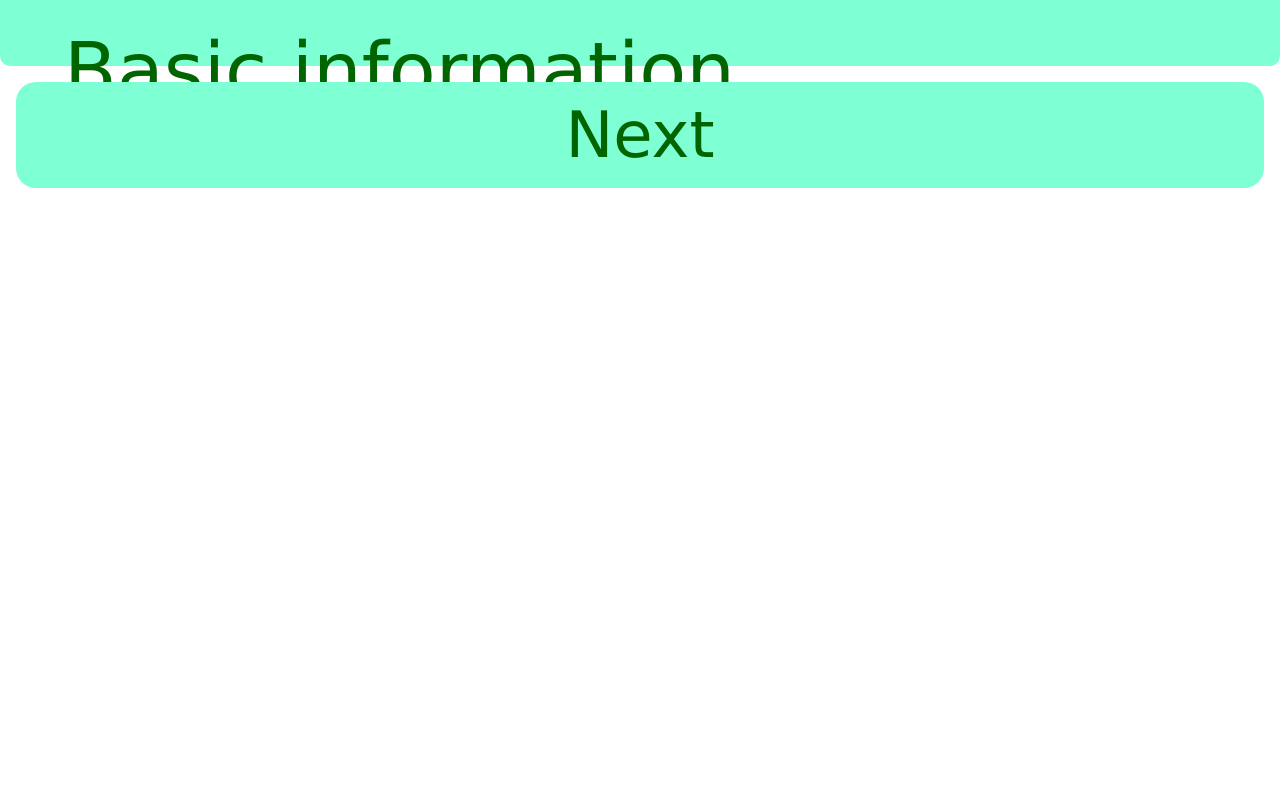
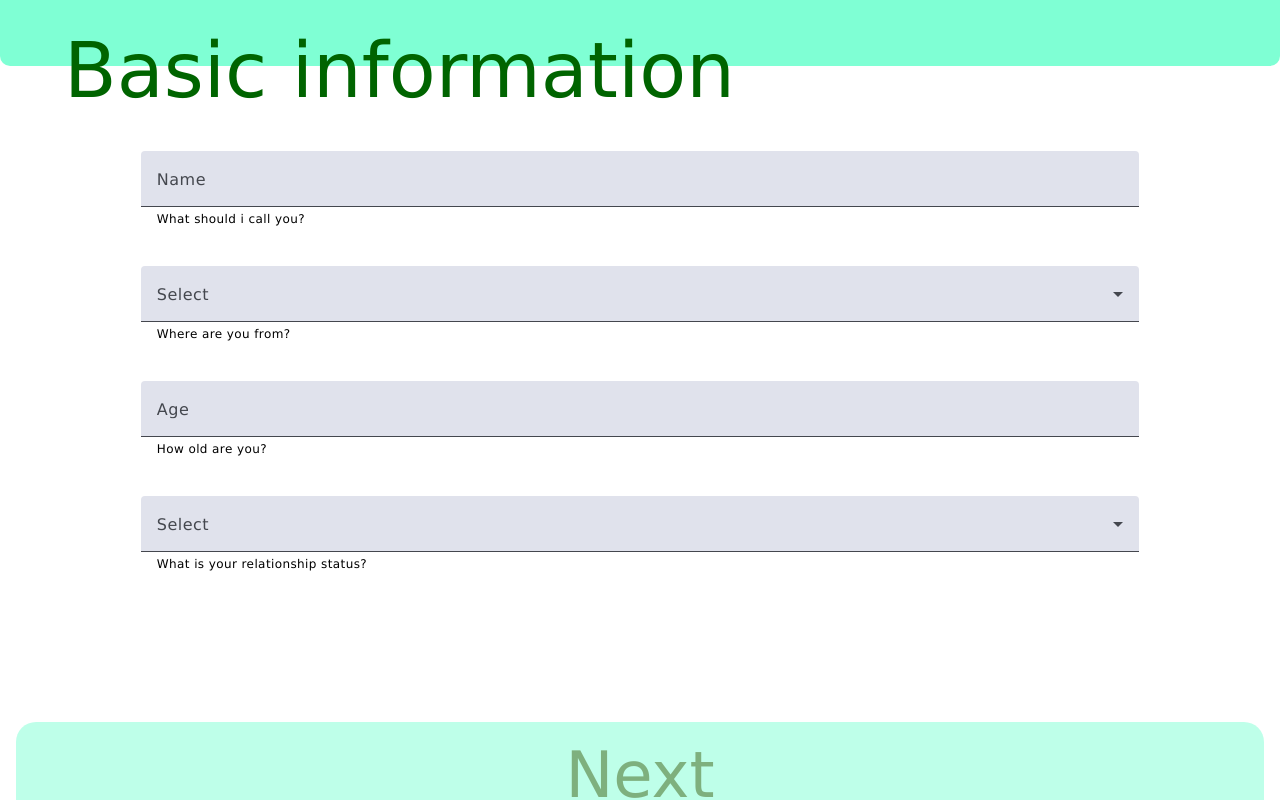
Before and after one commit to ThatGhost/budget-simulator, an Angular app: page /start/first in a window 1280 px wide. Built offline with nearby package versions, Linux system fonts and the light colour scheme.

Commit message:
added material and updated the basic info page

```diff
--- a/angular.json
+++ b/angular.json
@@ -32,6 +32,7 @@
               }
             ],
             "styles": [
+              "@angular/material/prebuilt-themes/azure-blue.css",
               "src/styles.scss"
             ],
             "scripts": []
@@ -91,6 +92,7 @@
               }
             ],
             "styles": [
+              "@angular/material/prebuilt-themes/azure-blue.css",
               "src/styles.scss"
             ],
             "scripts": []
--- a/package.json
+++ b/package.json
@@ -11,10 +11,12 @@
   "private": true,
   "dependencies": {
     "@angular/animations": "^19.0.0",
+    "@angular/cdk": "^19.0.0",
     "@angular/common": "^19.0.0",
     "@angular/compiler": "^19.0.0",
     "@angular/core": "^19.0.0",
     "@angular/forms": "^19.0.0",
+    "@angular/material": "^19.0.0",
     "@angular/platform-browser": "^19.0.0",
     "@angular/platform-browser-dynamic": "^19.0.0",
     "@angular/router": "^19.0.0",
--- a/src/Components/Pages/Start/Start-FirstPage/Start-FirstPage.component.html
+++ b/src/Components/Pages/Start/Start-FirstPage/Start-FirstPage.component.html
@@ -1,3 +1,51 @@
 <div class = "basic-info">
-  <app-Button-Round fontColor="darkgreen" color="aquamarine" content="Next" fontSize = "5vw" class = "button"></app-Button-Round>
+  <form class="form">
+
+    <mat-form-field class = "input">
+      <mat-label>Name</mat-label>
+      <input matInput placeholder="Your Name" #name>
+      <mat-hint>What should i call you?</mat-hint>
+    </mat-form-field>
+
+    <mat-form-field class = "input">
+      <mat-label>Select</mat-label>
+      <mat-select #country>
+        <mat-option value="BE">Belgium</mat-option>
+        <mat-option value="ES">Spain</mat-option>
+      </mat-select>
+      <mat-hint>Where are you from?</mat-hint>
+    </mat-form-field>
+
+    <mat-form-field class = "input">
+      <mat-label>Age</mat-label>
+      <input (input)="IsNumber(age.value)" pattern="[0-9]{1,2}" type="number" matInput placeholder="Your Age" #age>
+      @if (ageIsNumber === false) {
+        <mat-hint class = "error">Please enter a valid age</mat-hint>
+      }
+      @else {
+        <mat-hint>How old are you?</mat-hint>
+      }
+    </mat-form-field>
+
+    <mat-form-field class = "input">
+      <mat-label>Select</mat-label>
+      <mat-select #status>
+        <mat-option value="S">Single</mat-option>
+        <mat-option value="R">Commited relationship</mat-option>
+        <mat-option value="M">Married</mat-option>
+        <mat-option value="K">Married with kids</mat-option>
+      </mat-select>
+      <mat-hint>What is your relationship status?</mat-hint>
+    </mat-form-field>
+
+  </form>
+  <app-Button-Round
+   (Click)="OnNext(name.value, country.value, age.value, status.value)"
+   fontColor="darkgreen"
+   color="aquamarine"
+   content="Next"
+   fontSize = "5vw"
+   class = "button"
+   [style]="'opacity: ' + (CanClickNext(name.value, country.value, age.value, status.value) ? '100%;' : '50%;')"
+   ></app-Button-Round>
 </div>
--- a/src/Components/Pages/Start/Start-FirstPage/Start-FirstPage.component.scss
+++ b/src/Components/Pages/Start/Start-FirstPage/Start-FirstPage.component.scss
@@ -2,6 +2,24 @@
 
 .basic-info {
 
+    .form {
+        width: 100%;
+        height: 70vh;
+        margin-bottom: 10vh;
+        display: flex;
+        flex-direction: column;
+        justify-content: center;
+        align-items: center;
+        gap: 7%;
+
+        .input {
+            width: 80%;
+        }
+
+        .error {
+            color: red;
+        }
+    }
 
     .button {
 
--- a/src/Components/Pages/Start/Start-FirstPage/Start-FirstPage.component.ts
+++ b/src/Components/Pages/Start/Start-FirstPage/Start-FirstPage.component.ts
@@ -1,14 +1,19 @@
 import { Component } from '@angular/core';
 import { AppService } from '../../../../Services/Header.service';
 import { ButtonRoundComponent } from '../../../Standalone/Button-Round/Button-Round.component';
+import {MatFormFieldModule} from '@angular/material/form-field';
+import {MatInputModule} from '@angular/material/input';
+import { MatSelectModule } from '@angular/material/select';
+import { CommonModule } from '@angular/common';
 
 @Component({
   selector: 'app-Start-FirstPage',
   templateUrl: './Start-FirstPage.component.html',
   styleUrls: ['./Start-FirstPage.component.scss'],
-  imports: [ButtonRoundComponent]
+  imports: [ButtonRoundComponent, MatFormFieldModule, MatInputModule, MatSelectModule, CommonModule]
 })
 export class StartFirstPageComponent {
+  public ageIsNumber: boolean | null = null;
 
   constructor(private readonly appService: AppService) {
   }
@@ -19,4 +24,18 @@ export class StartFirstPageComponent {
     this.appService.PlayAnimation(true);
     this.appService.ChangeHeaderName("Basic information");
   }
+
+  public OnNext(name: string, country: string, age: string, status: string) {
+    if(!this.CanClickNext(name, country, age, status)) return;
+  }
+
+  public CanClickNext(name: string, country: string, age: string, status: string): boolean {
+    return !!name && !!country && !!age && !!status && this.ageIsNumber === true;
+  }
+
+  public IsNumber(numb: string) {
+    this.ageIsNumber = !isNaN(parseInt(numb));
+    console.log(this.ageIsNumber);
+  }
+
 }
--- a/src/app/app.config.ts
+++ b/src/app/app.config.ts
@@ -3,7 +3,8 @@ import { provideRouter } from '@angular/router';
 
 import { routes } from './app.routes';
 import { provideAnimations } from '@angular/platform-browser/animations';
+import { provideAnimationsAsync } from '@angular/platform-browser/animations/async';
 
 export const appConfig: ApplicationConfig = {
-  providers: [provideZoneChangeDetection({ eventCoalescing: true }), provideRouter(routes), provideAnimations()]
+  providers: [provideZoneChangeDetection({ eventCoalescing: true }), provideRouter(routes), provideAnimations(), provideAnimationsAsync()]
 };
--- a/src/index.html
+++ b/src/index.html
@@ -6,8 +6,10 @@
   <base href="/">
   <meta name="viewport" content="width=device-width, initial-scale=1">
   <link rel="icon" type="image/x-icon" href="favicon.ico">
+  <link href="https://fonts.googleapis.com/css2?family=Roboto:wght@300;400;500&display=swap" rel="stylesheet">
+  <link href="https://fonts.googleapis.com/icon?family=Material+Icons" rel="stylesheet">
 </head>
-<body>
+<body class="mat-typography">
   <app-root></app-root>
 </body>
 </html>
--- a/src/styles.scss
+++ b/src/styles.scss
@@ -1,2 +1,4 @@
 /* You can add global styles to this file, and also import other style files */
 * {margin: 0; padding: 0; font-family:Verdana, Geneva, Tahoma, sans-serif;}
+html, body { height: 100%; }
+body { margin: 0; font-family: Roboto, "Helvetica Neue", sans-serif; }
```
Also changed, not shown: 1 other file (tests, documents, lock files or other folders).
